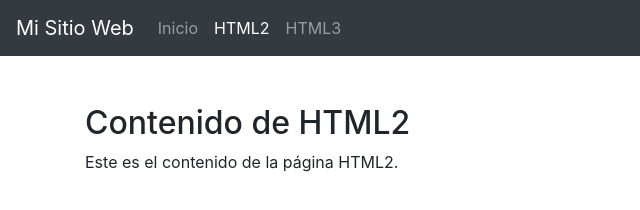
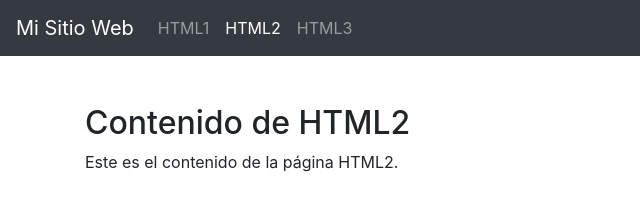
Before and after one commit to Dogor0555/html-practicajueves, a plain HTML site: page html2.html in a window 1280 px wide. Shown: the full height of the page, 0-640 px from the left. Drawn offline with nearby package versions, Linux system fonts and the light colour scheme.

Commit message:
Update html2.html

```diff
--- a/html2.html
+++ b/html2.html
@@ -16,7 +16,7 @@
   <div class="collapse navbar-collapse" id="navbarNav">
     <ul class="navbar-nav">
       <li class="nav-item">
-        <a class="nav-link" href="index.html">Inicio</a>
+        <a class="nav-link" href="index.html">HTML1</a>
       </li>
       <li class="nav-item active">
         <a class="nav-link" href="html2.html">HTML2</a>
```
